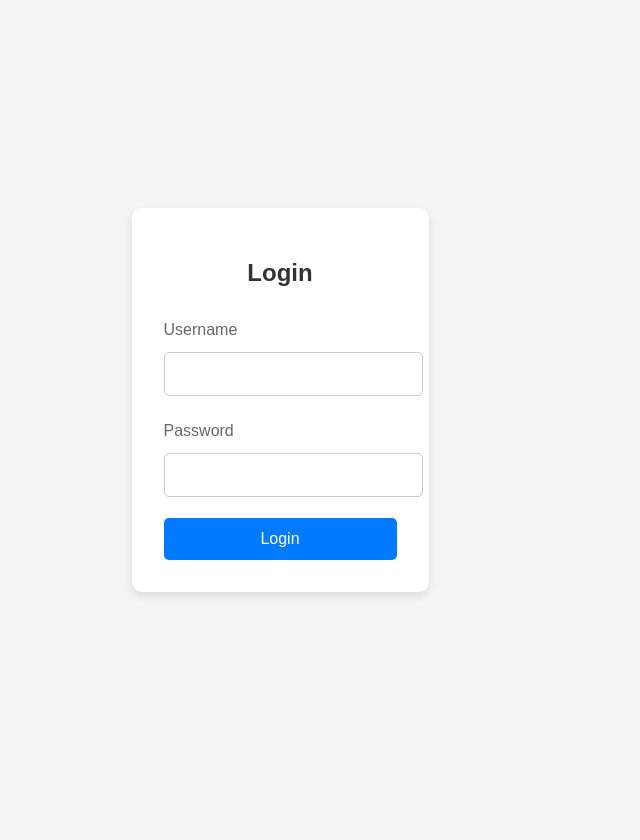
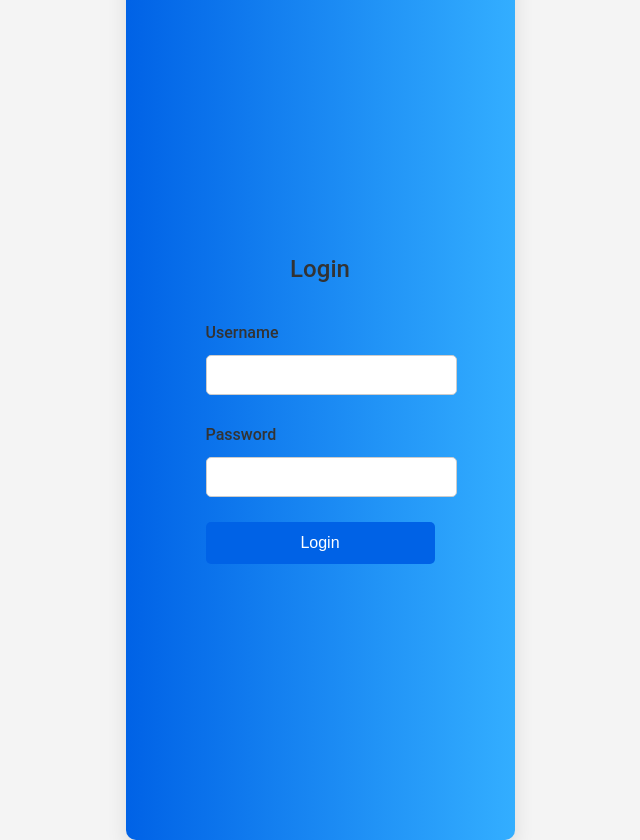
Before and after one commit to Himavisi1217/Computer-Shop, a React (Create React App) app: page / in a window 1280 px wide. Shown: the whole page, without its empty margins (360-1000 px from the left). Before the commit the page ends 800 px from the top, so only its background shows below. Built offline with nearby package versions, Linux system fonts and the light colour scheme.

Commit message:
login css updated

```diff
--- a/src/Login.css
+++ b/src/Login.css
@@ -1,6 +1,7 @@
-body {
-    font-family: 'Arial', sans-serif;
-    background-color: #f4f4f9;
+/* Login.css */
+.login-container {
+  font-family: 'Roboto', sans-serif;
+  background: linear-gradient(to right, #0062E6, #33AEFF);
   display: flex;
   justify-content: center;
   align-items: center;
@@ -9,58 +10,89 @@ body {
 }
 
 .login-container {
-    display: flex;
-    justify-content: center;
-    align-items: center;
   width: 100%;
-    height: 100%;
+  max-width: 400px;
+  padding: 40px;
+  background-color: white;
+  border-radius: 10px;
+  box-shadow: 0 10px 20px rgba(0, 0, 0, 0.1);
 }
 
 .login-box {
-    background-color: #ffffff;
-    padding: 2rem;
-    border-radius: 10px;
-    box-shadow: 0 4px 8px rgba(0, 0, 0, 0.1);
-    max-width: 400px;
+  display: flex;
+  flex-direction: column;
+}
+
+h2 {
+  text-align: center;
+  margin-bottom: 30px;
+  color: #333;
+  font-size: 24px;
+  font-weight: 500;
+}
+
+.input-group {
+  margin-bottom: 20px;
+}
+
+label {
+  display: block;
+  margin-bottom: 8px;
+  color: #333;
+  font-weight: 500;
+}
+
+input {
   width: 100%;
+  padding: 12px;
+  border: 1px solid #ccc;
+  border-radius: 5px;
+  font-size: 16px;
+  transition: border-color 0.3s;
+}
+
+input:focus {
+  border-color: #0062E6;
+  outline: none;
+}
+
+.error {
+  color: #e74c3c;
+  font-size: 14px;
+  margin-top: 10px;
   text-align: center;
 }
 
-  h2 {
-    margin-bottom: 1.5rem;
-    color: #333333;
+.login-btn {
+  width: 100%;
+  padding: 12px;
+  background-color: #0062E6;
+  border: none;
+  border-radius: 5px;
+  color: white;
+  font-size: 16px;
+  cursor: pointer;
+  transition: background-color 0.3s;
 }
 
-  .input-group {
-    margin-bottom: 1rem;
-    text-align: left;
+.login-btn:hover {
+  background-color: #004bb5;
 }
 
-  .input-group label {
-    display: block;
-    margin-bottom: 0.5rem;
-    color: #666666;
+@media (max-width: 500px) {
+  .login-container {
+    padding: 20px;
   }
 
-  .input-group input {
-    width: 100%;
-    padding: 0.75rem;
-    border: 1px solid #cccccc;
-    border-radius: 5px;
-    font-size: 1rem;
+  h2 {
+    font-size: 22px;
+  }
+
+  input {
+    font-size: 14px;
   }
 
   .login-btn {
-    background-color: #007bff;
-    color: #ffffff;
-    padding: 0.75rem 1.5rem;
-    border: none;
-    border-radius: 5px;
-    font-size: 1rem;
-    cursor: pointer;
-    transition: background-color 0.3s ease;
+    font-size: 14px;
   }
-
-  .login-btn:hover {
-    background-color: #0056b3;
 }
--- a/src/ProductForm.js
+++ b/src/ProductForm.js
@@ -4,7 +4,7 @@ import { storage } from './firebase'; // Import Firebase storage
 import { ref, uploadBytes, getDownloadURL } from 'firebase/storage';
 import { createClient } from '@supabase/supabase-js';
 import { Link } from 'react-router-dom';
-import './ProductForm.css'
+import './ProductForm.css';
 
 // Initialize Supabase client
 const SUPABASE_URL = 'https://pulfalwtedkoxiatwaof.supabase.co';
--- a/src/ProductList.js
+++ b/src/ProductList.js
@@ -2,7 +2,7 @@
 import React, { useEffect, useState } from 'react';
 import { createClient } from '@supabase/supabase-js';
 import { Link } from 'react-router-dom';
-import './ProductForm.css'
+import './ProductForm.css';
 
 const SUPABASE_URL = 'https://pulfalwtedkoxiatwaof.supabase.co';
 const SUPABASE_ANON_KEY = 'eyJhbGciOiJIUzI1NiIsInR5cCI6IkpXVCJ9.eyJpc3MiOiJzdXBhYmFzZSIsInJlZiI6InB1bGZhbHd0ZWRrb3hpYXR3YW9mIiwicm9sZSI6ImFub24iLCJpYXQiOjE3MjIwMDQyOTUsImV4cCI6MjAzNzU4MDI5NX0.hZzrMZhDoKyCkNGEM5DJrxZGQtcXTguxl8e_CTnu6Bw';
```
Lines whose indentation alone changed are shown as unchanged.
